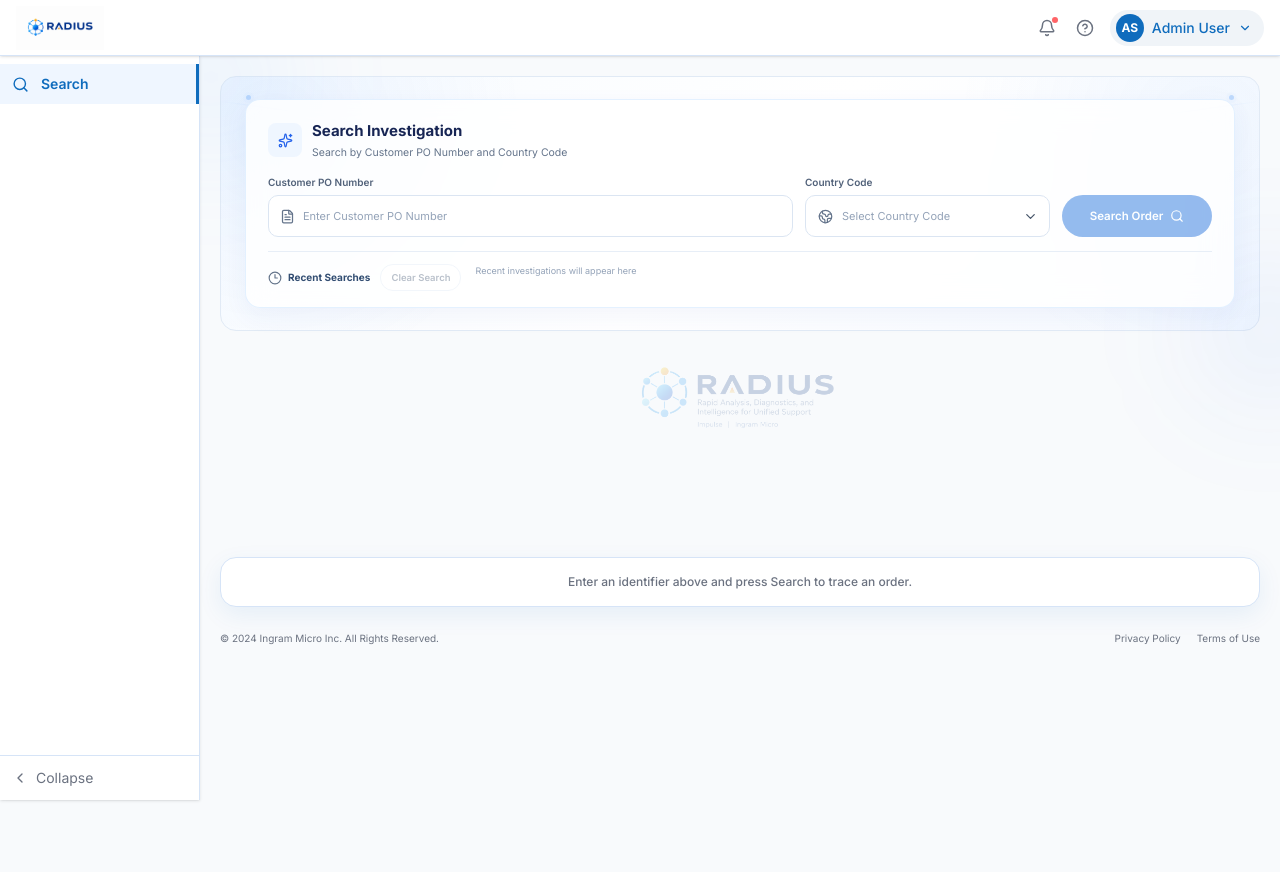
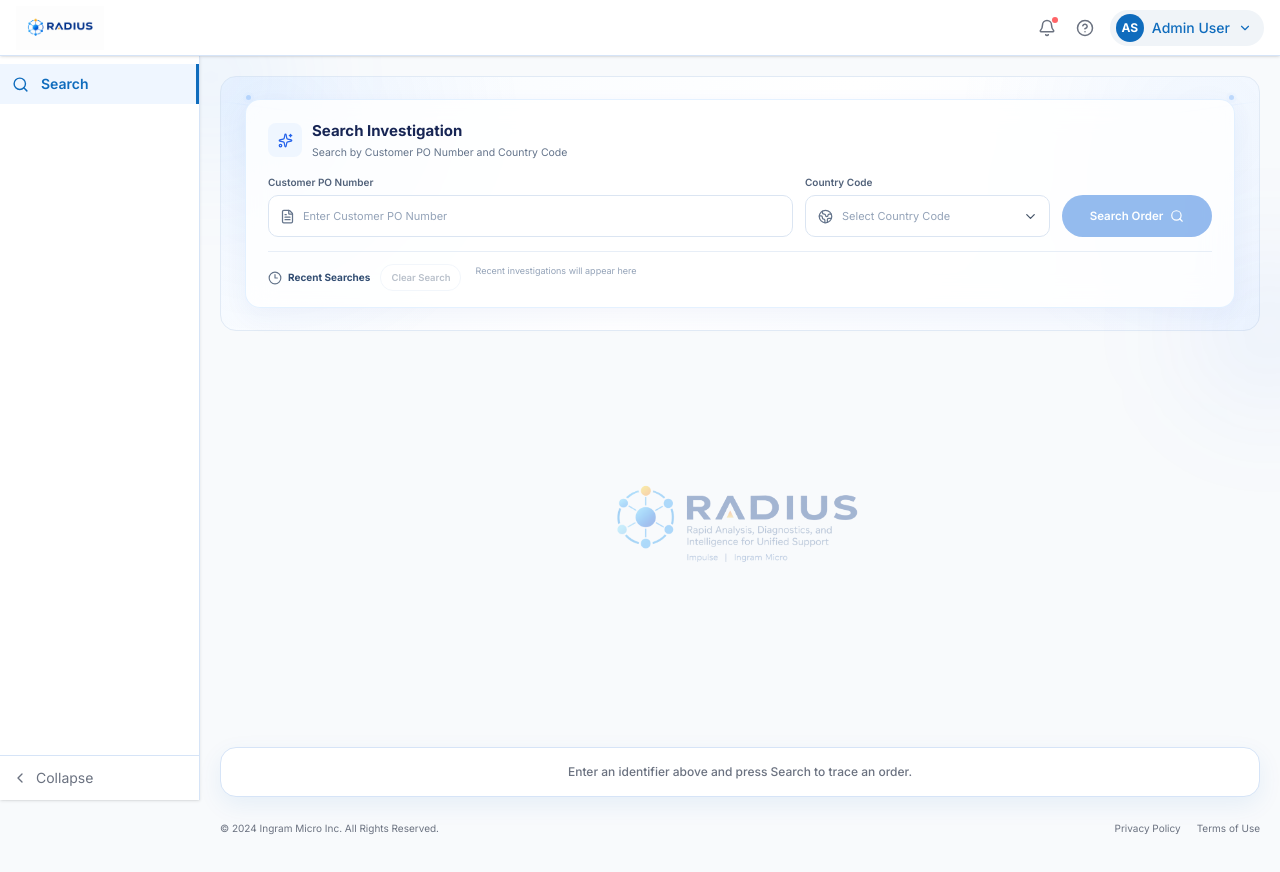
Before and after one commit to im-charmi152/Impulse_Tool, a React (Vite) app in the folder my-dashboard/: page / in a window 1280 px wide. Shown: the top 872 px of the page. Before the commit the page ends 800 px from the top, so only its background shows below. Built offline with nearby package versions, Linux system fonts and the light colour scheme.

Commit message:
Logo pt 2

```diff
--- a/my-dashboard/src/App.jsx
+++ b/my-dashboard/src/App.jsx
@@ -299,13 +299,13 @@
 
           {status === "idle" && (
             <div
-              className="relative -mt-20 mb-8 pointer-events-none z-0 flex justify-center opacity-20"
+              className="relative mt-8 mb-16 pointer-events-none flex justify-center opacity-35"
               aria-hidden="true"
             >
               <img
                 src={radiusWatermark}
                 alt=""
-                className="w-64 h-64 object-contain"
+                className="w-80 h-80 object-contain"
               />
             </div>
           )}
```
